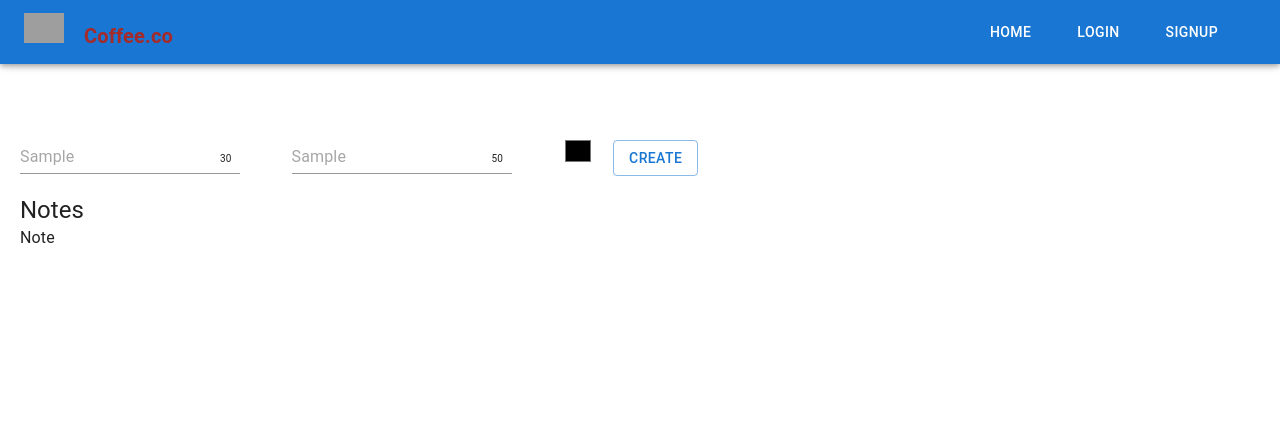
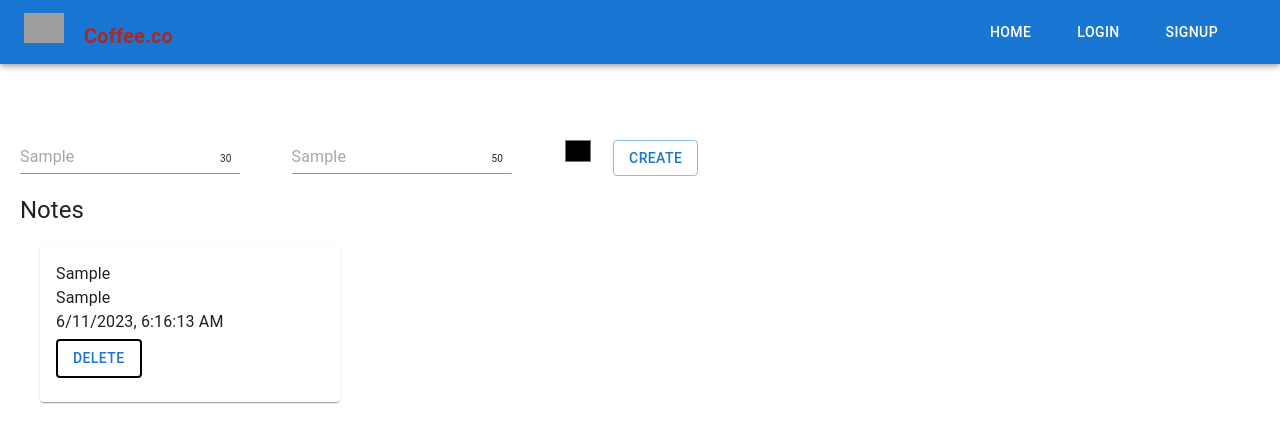
Before and after one commit to SujeetMainali/My-project, a React (Vite) app: page / in a window 1280 px wide. Both pictures are taken after typing "Sample", "Sample" into the empty fields and a click on the button "CREATE". Shown: the top 442 px of the page. Built offline with nearby package versions, Linux system fonts and the light colour scheme; grey boxes are pictures that could not be loaded.

Commit message:
created notes

```diff
--- a/src/ui/organisms/Note.tsx
+++ b/src/ui/organisms/Note.tsx
@@ -1,11 +1,37 @@
+import { Box, Button, Card, CardContent, Typography, styled } from "@mui/material";
 import { NoteObject } from "../../interface/Interface";
+// import { styled } from "styled-components";
 
 interface INoteProp {
-    note: NoteObject
+  note: NoteObject;
+  deleteNote: (id: string) => void;
 }
 
-const Note: React.FC<INoteProp> = ({note}) => {
-  return <div>Note</div>;
+const Note: React.FC<INoteProp> = ({note, deleteNote}) => {
+  return (
+    <StyledCard style={{backgroundColor:note.color}}>
+      <CardContent>
+        <Wrapper>
+          <Typography>{note.title}</Typography>
+          <Typography>{note.body}</Typography>
+          <Typography>{note.date}</Typography>
+          <Button variant="outlined" onClick={()=>deleteNote(note.id)}>Delete</Button>
+        </Wrapper>
+      </CardContent>
+    </StyledCard>
+  );
 };
 
+const StyledCard = styled(Card)`
+width: 300px;
+margin: 20px;
+`
+const Wrapper = styled(Box)`
+  &>button{
+    border: 2px solid black;
+    margin-top: 5px;
+  }
+
+`
+
 export default Note;
--- a/src/ui/organisms/Notes.tsx
+++ b/src/ui/organisms/Notes.tsx
@@ -4,19 +4,18 @@ import Note from "./Note";
 
 interface INoteProps {
   notes: NoteObject[];
+  deleteNote: (id: string) => void
 }
 
-const Notes: React.FC<INoteProps> = ({ notes }) => {
+const Notes: React.FC<INoteProps> = ({ notes, deleteNote }) => {
   return (
     <>
       <Box>
         <Typography variant="h5">Notes</Typography>
         <Box>
-          {
-            notes.map(note=>(
-              <Note note = {note} />
-            ))
-          }
+          {notes.map((note) => (
+            <Note note={note} deleteNote={deleteNote} />
+          ))}
         </Box>
       </Box>
     </>
--- a/src/ui/pages/HomePage.tsx
+++ b/src/ui/pages/HomePage.tsx
@@ -11,12 +11,17 @@ import { NoteObject } from "../../interface/Interface";
       const addNotes = (note: NoteObject)=>{
         setNotes([note, ...notes]);
       }
+
+      const deleteNote = (id: string)=>{
+        const updatedNotes = notes.filter(note=>note.id !== id)
+        setNotes(updatedNotes)
+      }
   return (
     <>
       <NavBar />
       <Box style={{ padding: 20 }}>
         <Inputs addNotes={addNotes} />
-        <Notes notes = {notes} />
+        <Notes notes = {notes} deleteNote={deleteNote} />
       </Box>
     </>
   );
```
